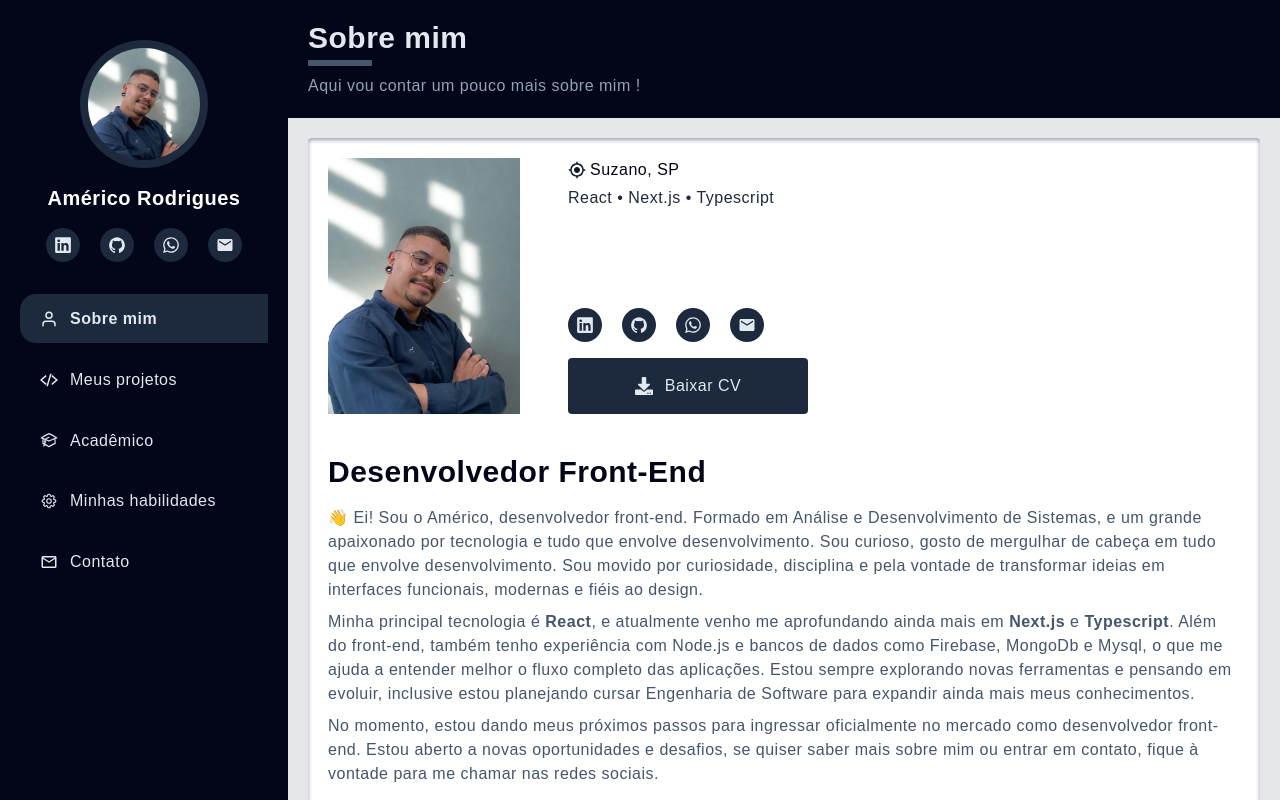
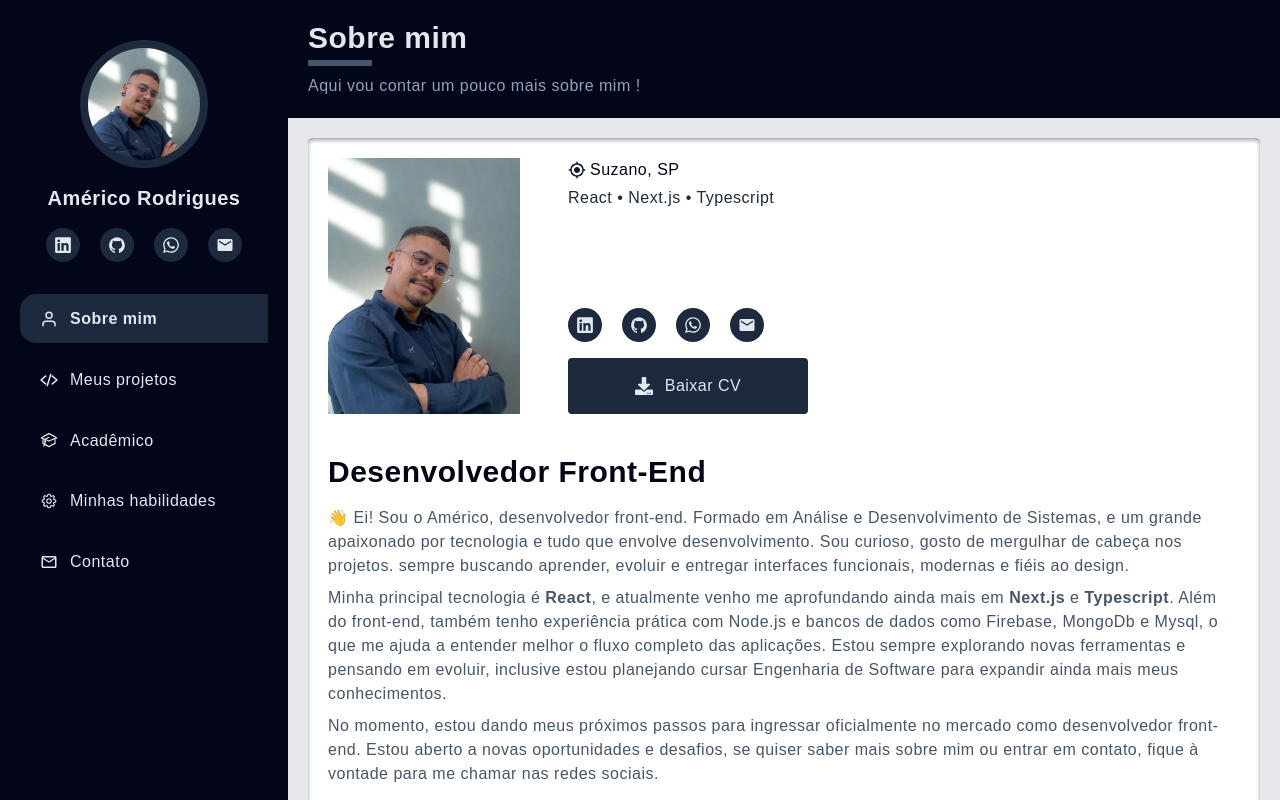
Before and after one commit to americorodrigues25/portifolio, a React (Vite) app: page / in a window 1280 px wide. Built offline with nearby package versions, Linux system fonts and the light colour scheme.

Commit message:
refatoração total do site, em todos os arquivos

```diff
--- a/src/components/Header.tsx
+++ b/src/components/Header.tsx
@@ -22,7 +22,7 @@ const Header = ({ title, subtitle, onMenuClick, isOpen }: HeaderProps) => {
       </div>
 
       {!isOpen && (
-        <button className="md:hidden text-slate-200 mt-1" onClick={onMenuClick}>
+        <button className="md:hidden text-slate-200 mt-1 cursor-pointer" onClick={onMenuClick}>
           <RxHamburgerMenu size={28} />
         </button>
       )}
--- a/src/components/ProjectCard.tsx
+++ b/src/components/ProjectCard.tsx
@@ -1,10 +1,11 @@
 import { useState } from "react";
+import type { JSX } from "react";
+
 // components
-import type { JSX } from "react";
-import Accordion from "./Accordion";
+import SlideDown from "./SlideDown";
 
+// icons
 import { FaExternalLinkAlt, FaGithub, FaLinkedin } from "react-icons/fa";
-
 
 interface ProjectCardProps {
   project: {
@@ -24,8 +25,7 @@ interface ProjectCardProps {
 }
 
 export default function ProjectCard({ project }: ProjectCardProps) {
-  const [selectedImage, setSelectedImage] = useState(null);
-
+  const [selectedImage, setSelectedImage] = useState<string | null>(null);
 
   const badgeStyle =
     project.type === "Freelance" || project.type === "Projeto pessoal" || project.type === "Projeto Acadêmico"
@@ -54,11 +54,11 @@ export default function ProjectCard({ project }: ProjectCardProps) {
       </div>
 
       <div className="mt-8 space-y-1">
-        <Accordion label="Descrição:">
+        <SlideDown label="Descrição:">
           <p className="whitespace-pre-line">{project.details}</p>
-        </Accordion>
+        </SlideDown>
 
-        <Accordion label="Tecnologias utilizadas:">
+        <SlideDown label="Tecnologias utilizadas:">
           <ul className="list-disc space-y-2 ml-4">
             {project.techs.map((tecch) => (
               <li key={tecch.name} className="flex items-center gap-2">
@@ -67,9 +67,9 @@ export default function ProjectCard({ project }: ProjectCardProps) {
               </li>
             ))}
           </ul>
-        </Accordion>
+        </SlideDown>
 
-        <Accordion label="Links:">
+        <SlideDown label="Links:">
           <div className="flex flex-col lg:flex-row gap-4 mt-2">
 
             {project.url && (
@@ -103,7 +103,7 @@ export default function ProjectCard({ project }: ProjectCardProps) {
             )}
 
           </div>
-        </Accordion>
+        </SlideDown>
 
         {project.video ? (
 
@@ -152,7 +152,8 @@ export default function ProjectCard({ project }: ProjectCardProps) {
                 <div className="relative max-w-3xl w-full px-4">
                   <img
                     src={selectedImage}
-                    className="w-full max-h-[80vh] object-contain rounded-lg"
+                      className="w-full max-h-[80vh] object-contain rounded-lg"
+                      alt={`${project.title} - imagem ampliada`}
                   />
                   <button
                     onClick={() => setSelectedImage(null)}
--- a/src/components/Accordion.tsx
+++ b/src/components/SlideDown.tsx
@@ -6,12 +6,12 @@ import { motion } from "framer-motion";
 // icones
 import { IoChevronDown, IoChevronUp } from "react-icons/io5";
 
-interface AccordionProps {
+interface SlideDownProps {
   label: string;
   children: React.ReactNode;
 }
 
-export default function Accordion({ label, children }: AccordionProps) {
+export default function SlideDown({ label, children }: SlideDownProps) {
   const [open, setOpen] = useState(false);
 
   return (
--- a/src/data/projects.tsx
+++ b/src/data/projects.tsx
@@ -19,7 +19,7 @@ import demodevblog from "../assets/video/devblog.mp4";
 
 // icones
 import { FaReact } from "react-icons/fa";
-import { SiStyledcomponents, SiTailwindcss, SiFirebase, SiExpress, SiMongodb, SiCss3, SiPostman, SiExpo, SiNodedotjs   } from "react-icons/si";
+import { SiStyledcomponents, SiTailwindcss, SiFirebase, SiExpress, SiMongodb, SiCss3, SiPostman, SiExpo, SiNodedotjs } from "react-icons/si";
 
 const techIconClass = "text-slate-400 text-2xl";
 
@@ -103,6 +103,10 @@ export const projects = [
 
     O app permite que os usuários visualizem treinos personalizados, registrem séries e repetições, acompanhem sua evolução física e recebam orientações para melhorar o desempenho. Tudo de forma simples e intuitiva.
 
+    O app Cardion Fitness possui dois fluxos principais:
+    Personais: podem criar treinos, avaliações e acompanhar o progresso dos alunos.
+    Alunos: além de acesso a treinos e avaliações, têm uma experiência gamificada com rankings, conquistas, desafios e um sistema de pontuação que valoriza cada avanço.
+
     O projeto foi construído utilizando React Native no frontend, Node.js no backend e Firebase para autenticação e armazenamento em nuvem, garantindo segurança, rapidez e sincronização dos dados em tempo real.
 
     Este TCC teve como foco a aplicação de conceitos de desenvolvimento, trabalho em equipe e boas práticas de engenharia de software.
--- a/src/layouts/Main-layout.tsx
+++ b/src/layouts/Main-layout.tsx
@@ -27,7 +27,7 @@ export default function Main() {
     };
 
     return (
-        <div className="flex min-h-screen bg-gray-200 text-white">
+        <div className="flex min-h-screen bg-gray-200 text-slate-200">
 
             <div className="hidden md:block">
                 <Sidebar />
@@ -39,7 +39,7 @@ export default function Main() {
             >
 
                 <button
-                    className="absolute top-4 right-4 text-white"
+                    className="absolute top-4 right-4 text-slate-200 cursor-pointer"
                     onClick={() => setOpen(false)}
                 >
                     <IoClose size={32} />
@@ -49,11 +49,14 @@ export default function Main() {
             </div>
             {open && (
                 <div
-                    className="fixed inset-0 bg-black/70 z-30 md:hidden">
+                    className="fixed inset-0 bg-black/70 z-30 md:hidden"
+                    onClick={() => setOpen(false)}
+                >
                 </div>
             )}
 
-            <div className="flex-1 flex flex-col h-screen overflow-hidden">
+            <div className="flex-1 flex flex-col h-screen overflow-hidden"
+            >
 
                 {currentHeader && (
                     <div className="shrink-0">
--- a/src/pages/About.tsx
+++ b/src/pages/About.tsx
@@ -47,12 +47,12 @@ export default function About() {
         <p className="mb-2 text-slate-600">
           👋 Ei! Sou o Américo, desenvolvedor front-end. Formado em Análise e Desenvolvimento de
           Sistemas, e um grande apaixonado por tecnologia e tudo que envolve
-          desenvolvimento. Sou curioso, gosto de mergulhar de cabeça em tudo que envolve desenvolvimento. Sou movido por curiosidade,
-          disciplina e pela vontade de transformar ideias em interfaces funcionais, modernas e fiéis ao design.
+          desenvolvimento. Sou curioso, gosto de mergulhar de cabeça nos projetos. sempre buscando aprender,
+          evoluir e entregar interfaces funcionais, modernas e fiéis ao design.
         </p>
         <p className="mb-2 text-slate-600">
           Minha principal tecnologia é <b>React</b>, e atualmente venho me aprofundando ainda mais em <b>Next.js</b> e <b>Typescript</b>.
-          Além do front-end, também tenho experiência com Node.js e bancos de dados como Firebase, MongoDb e Mysql, o que me ajuda a entender melhor o fluxo
+          Além do front-end, também tenho experiência prática com Node.js e bancos de dados como Firebase, MongoDb e Mysql, o que me ajuda a entender melhor o fluxo
           completo das aplicações.
           Estou sempre explorando novas ferramentas e pensando em evoluir, inclusive estou planejando cursar Engenharia de
           Software para expandir ainda mais meus conhecimentos.
--- a/src/pages/Academic.tsx
+++ b/src/pages/Academic.tsx
@@ -1,5 +1,5 @@
 // components
-import Accordion from "../components/Accordion";
+import SlideDown from "../components/SlideDown";
 
 // icones
 import { TbExternalLink } from "react-icons/tb";
@@ -44,7 +44,7 @@ export default function Academic() {
       <h1 className="text-xl font-semibold text-slate-950 mb-3">Graduação</h1>
 
       <div className="space-y-1 mb-10">
-        <Accordion label="Análise e Desenvolvimento de Sistemas">
+        <SlideDown label="Análise e Desenvolvimento de Sistemas">
           <div className="space-y-2">
             <p className="font-semibold">Universidade Piaget - Suzano</p>
             <p className="text-sm text-slate-600">Concluído em 2025</p>
@@ -53,7 +53,7 @@ export default function Academic() {
               análise de requisitos até a implementação e manutenção de sistemas
             </p>
           </div>
-        </Accordion>
+        </SlideDown>
       </div>
 
       <h2 className="text-xl font-semibold text-slate-950 mb-3">
```
